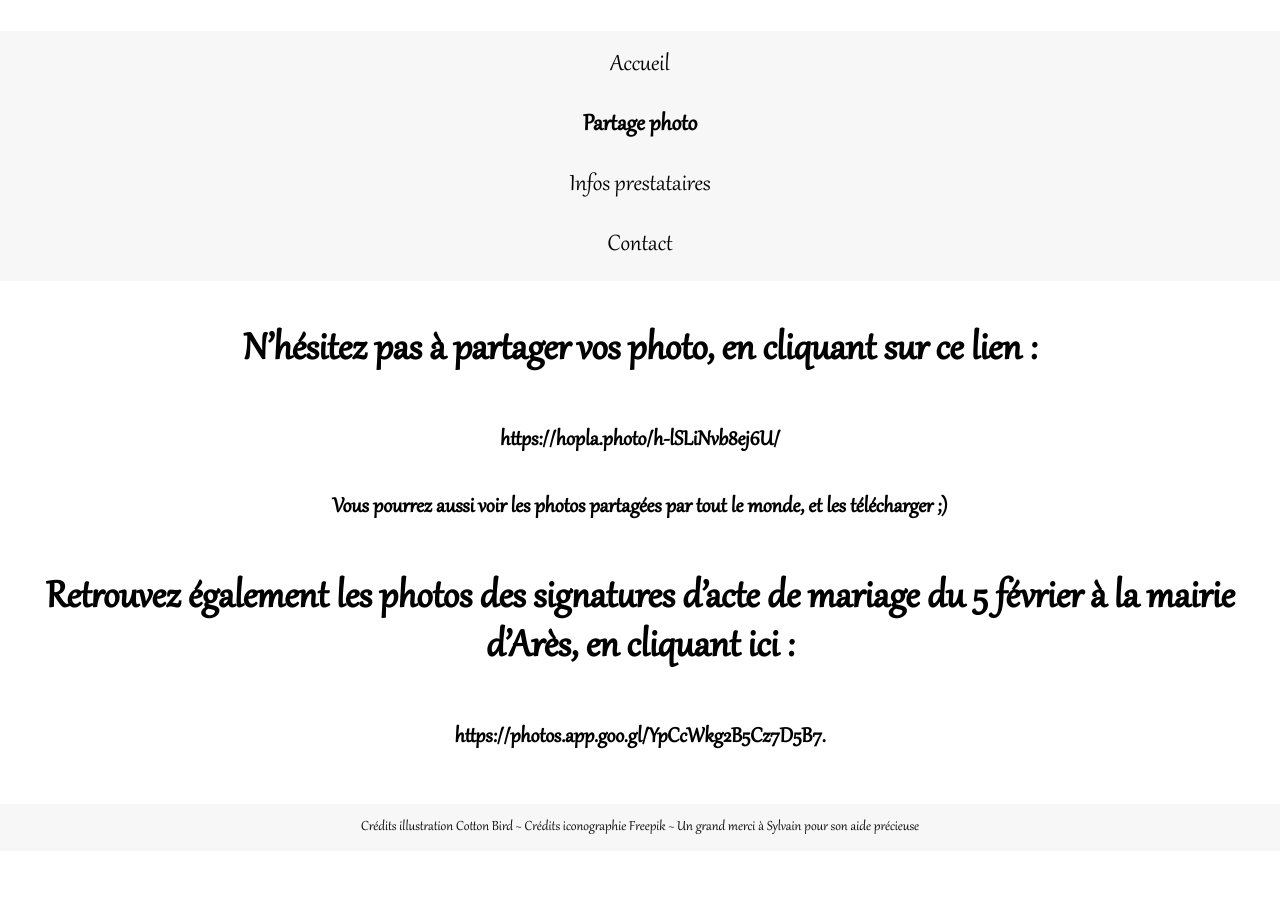
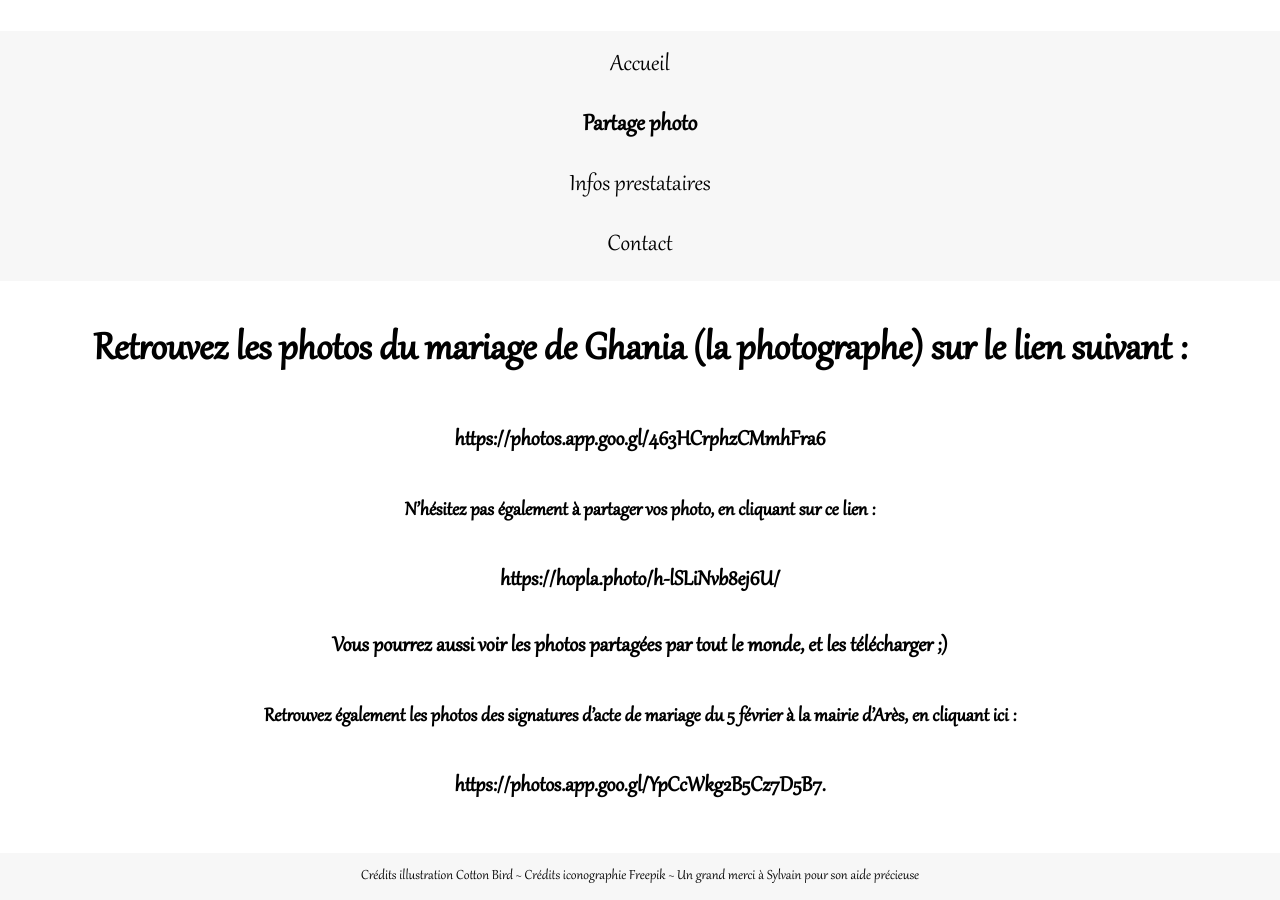
Before and after one commit to Germinal-A/Site-du-Mariage-de-Julia-et-Germain, a Jekyll site: the page built from photo.md, in a window 1280 px wide and 900 px high, scrolled down 691 px. Built offline with Jekyll 4.4.1, drawn with Linux system fonts in a browser that asks for light colours; before the commit the page ends 1542 px from its top, so only the background shows below that.

Commit message:
Update photo.md

```diff
--- a/photo.md
+++ b/photo.md
@@ -5,10 +5,13 @@ title: "Partage photo"
 weight: 2
 ---
 
-### N'hésitez pas à partager vos photo, en cliquant sur ce lien :
+### Retrouvez les photos du mariage de Ghania (la photographe) sur le lien suivant :
+[https://photos.app.goo.gl/463HCrphzCMmhFra6](https://photos.app.goo.gl/463HCrphzCMmhFra6)
+
+#### N'hésitez pas également à partager vos photo, en cliquant sur ce lien :
 [https://hopla.photo/h-lSLiNvb8ej6U/](https://hopla.photo/h-lSLiNvb8ej6U/)
 
 Vous pourrez aussi voir les photos partagées par tout le monde, et les télécharger ;)
 
-### Retrouvez également les photos des signatures d'acte de mariage du 5 février à la mairie d'Arès, en cliquant ici :
+#### Retrouvez également les photos des signatures d'acte de mariage du 5 février à la mairie d'Arès, en cliquant ici :
 [https://photos.app.goo.gl/YpCcWkg2B5Cz7D5B7](https://photos.app.goo.gl/YpCcWkg2B5Cz7D5B7).
```
